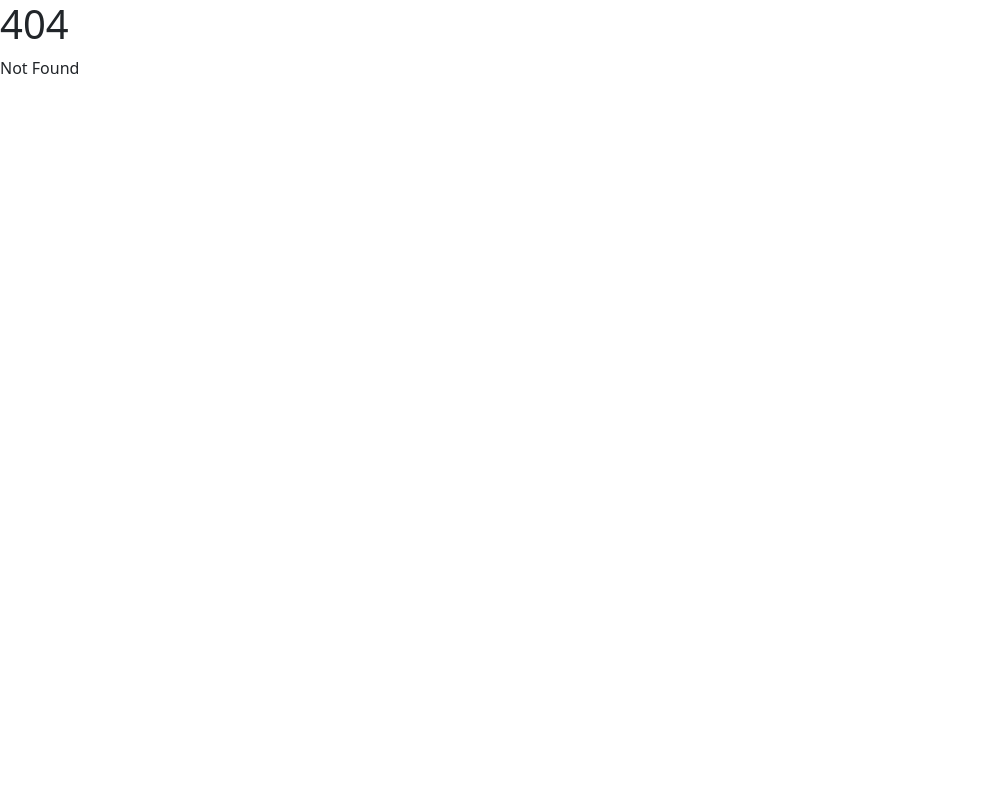
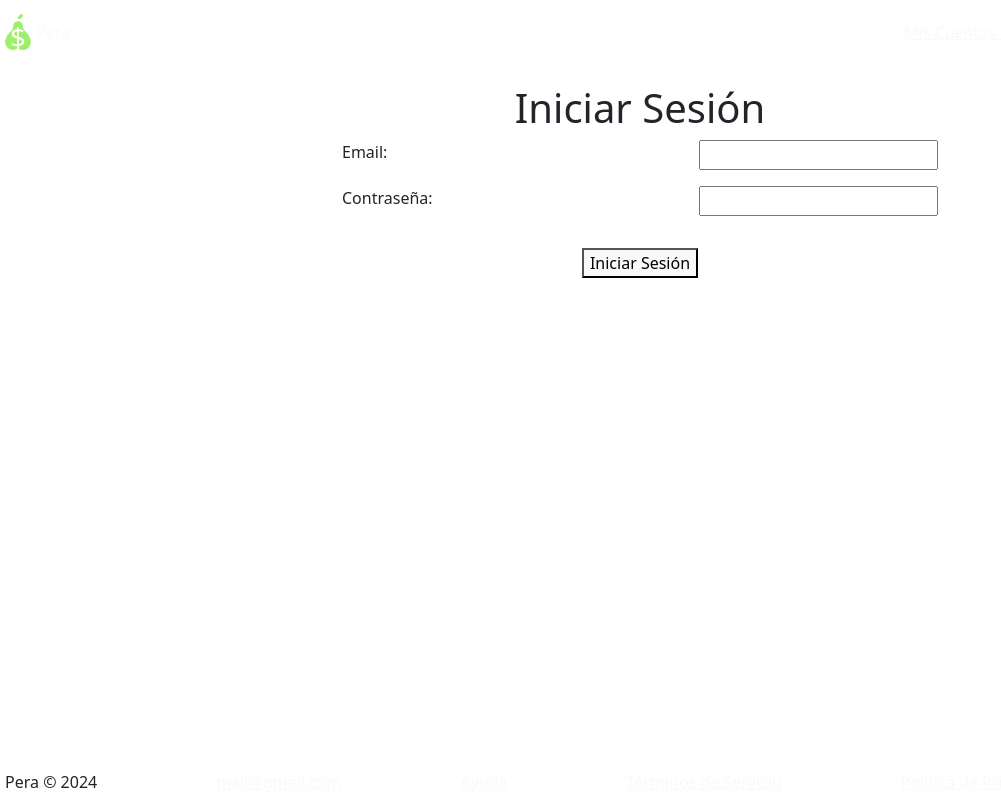
Before and after one commit to SebaOgas/Pera-Front-End, a SvelteKit app: page /LoguearUsuario in a window 1280 px wide. Before the commit this address had no page. Shown: the whole page, without its empty margins (0-1001 px from the left). Built offline with nearby package versions, Linux system fonts and the light colour scheme.

Commit message:
CU Registrar Usuario finalizado, CU Loguear Usuario completo

```diff
--- /dev/null
+++ b/src/routes/(rutas)/LoguearUsuario/+page.svelte
@@ -0,0 +1,40 @@
+<script lang="ts">
+	import type DTOAuthResponse from "../RegistrarUsuario/DTOAuthResponse";
+	import type DTOLoginRequest from "./DTOLoginRequest";
+	import { ServicioLoguearUsuario } from "./ServicioLoguearUsuario";
+
+    let dto : DTOLoginRequest = {
+        email: "",
+        password: ""
+    }
+
+    let error : string = "";
+
+    async function login() {
+        let resp : DTOAuthResponse = await ServicioLoguearUsuario.login(dto);
+        if (resp.error !== null) {
+            error = resp.error;
+            return;
+        }
+        window.location.href = "/";
+    }
+</script>
+
+<div class="container w-50 h-100">
+    <h1 class="text-center text-dark text-bold">Iniciar Sesión</h1>
+    <div class="d-flex justify-content-between w-100 mb-3">
+        <span class="text-medium text-dark">Email:</span>
+        <input type="text" bind:value={dto.email}>
+    </div>
+    <div class="d-flex justify-content-between w-100 mb-3">
+        <span class="text-medium text-dark">Contraseña:</span>
+        <input type="password" bind:value={dto.password}>
+    </div>
+    <div class="d-flex justify-content-center w-100 mb-3">
+        <span class="text-medium text-dark">{error}</span>
+    </div>
+    <div class="d-flex justify-content-center w-100">
+        <button class="bg-light text-darker text-big" on:click={login}>Iniciar Sesión</button>
+    </div>
+
+</div>
--- /dev/null
+++ b/src/routes/(rutas)/LoguearUsuario/DTOLoginRequest.ts
@@ -0,0 +1,4 @@
+export default interface DTOLoginRequest {
+    email : string,
+    password : string,
+}
--- /dev/null
+++ b/src/routes/(rutas)/LoguearUsuario/ServicioLoguearUsuario.ts
@@ -0,0 +1,24 @@
+import type DTOAuthResponse from "../RegistrarUsuario/DTOAuthResponse";
+import type DTOLoginRequest from "./DTOLoginRequest";
+
+const BASE_URL = "http://localhost:8080";
+
+export const ServicioLoguearUsuario = {
+
+    login: async (dto: DTOLoginRequest) : Promise<DTOAuthResponse> => {
+        const response = await fetch(`${BASE_URL}/LoguearUsuario/login`, {
+            method: "POST",
+            headers: {
+                'Content-Type': 'application/json'
+            },
+            mode: 'cors',
+            body: JSON.stringify(dto)
+        });
+        const data : DTOAuthResponse = await response.json();
+        if (data.error === null) {
+            const token = data.token;
+            localStorage.setItem("token", token);
+        }
+        return data;
+    }
+}
--- a/src/routes/(rutas)/RegistrarUsuario/ServicioRegistrarUsuario.ts
+++ b/src/routes/(rutas)/RegistrarUsuario/ServicioRegistrarUsuario.ts
@@ -18,8 +18,8 @@ export const ServicioRegistrarUsuario = {
         return data;
     },
 
-    ingresarCodigo: async (codigo: number) : Promise<DTOAuthResponse> => {
-        const response = await fetch(`${BASE_URL}/RegistrarUsuario/ingresarCodigo?codigo=${codigo}`, {
+    ingresarCodigo: async (mail: string, codigo: number) : Promise<DTOAuthResponse> => {
+        const response = await fetch(`${BASE_URL}/RegistrarUsuario/ingresarCodigo?mail=${mail}&codigo=${codigo}`, {
             method: "POST",
             headers: {
                 'Content-Type': 'application/json'
@@ -27,7 +27,7 @@ export const ServicioRegistrarUsuario = {
             mode: 'cors'
         });
         const data : DTOAuthResponse = await response.json();
-        if (data.error.length === 0) {
+        if (data.error === null) {
             const token = data.token;
             localStorage.setItem("token", token);
         }
--- /dev/null
+++ b/src/routes/(rutas)/RegistrarUsuario/[mail]/+page.ts
@@ -0,0 +1,6 @@
+/** @type {import('./$types').PageLoad} */
+export function load({ params }) {
+	return {
+		mail: params.mail
+	};
+}
```
Also changed, not shown: src/routes/(rutas)/RegistrarUsuario/+page.svelte (+11 -2 lines), src/routes/(rutas)/RegistrarUsuario/[mail]/+page.svelte (renamed from src/routes/(rutas)/RegistrarUsuario/IngresarCodigoRegistrarUsuario/+page.svelte, +11 -5 lines).
